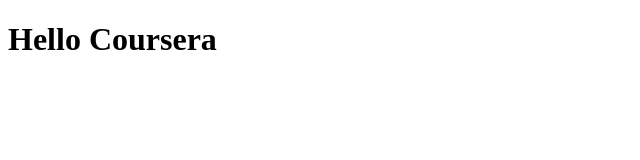
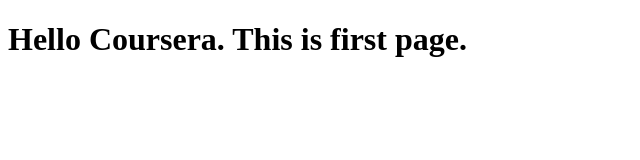
Before and after one commit to AliShanASA/coursera-test, a plain HTML site: page site/index.html in a window 1280 px wide. Shown: the whole page, without its empty margins (0-640 px from the left). Drawn offline with Linux system fonts and the light colour scheme.

Commit message:
Small Addition

```diff
--- a/site/index.html
+++ b/site/index.html
@@ -6,6 +6,6 @@
     <title>Hello Coursera</title>
 </head>
 <body>
-    <h1>Hello Coursera</h1>
+    <h1>Hello Coursera. This is first page.</h1>
 </body>
 </html>
```
